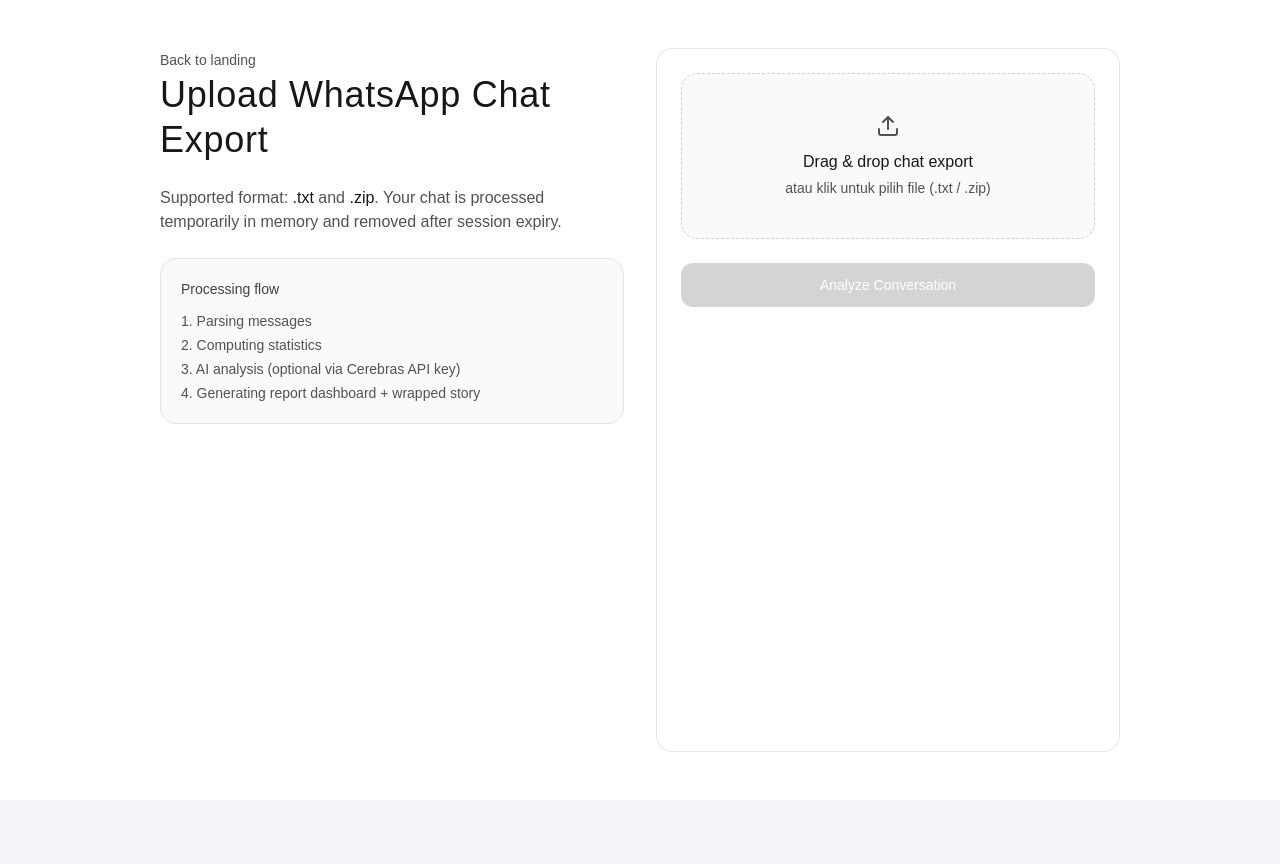
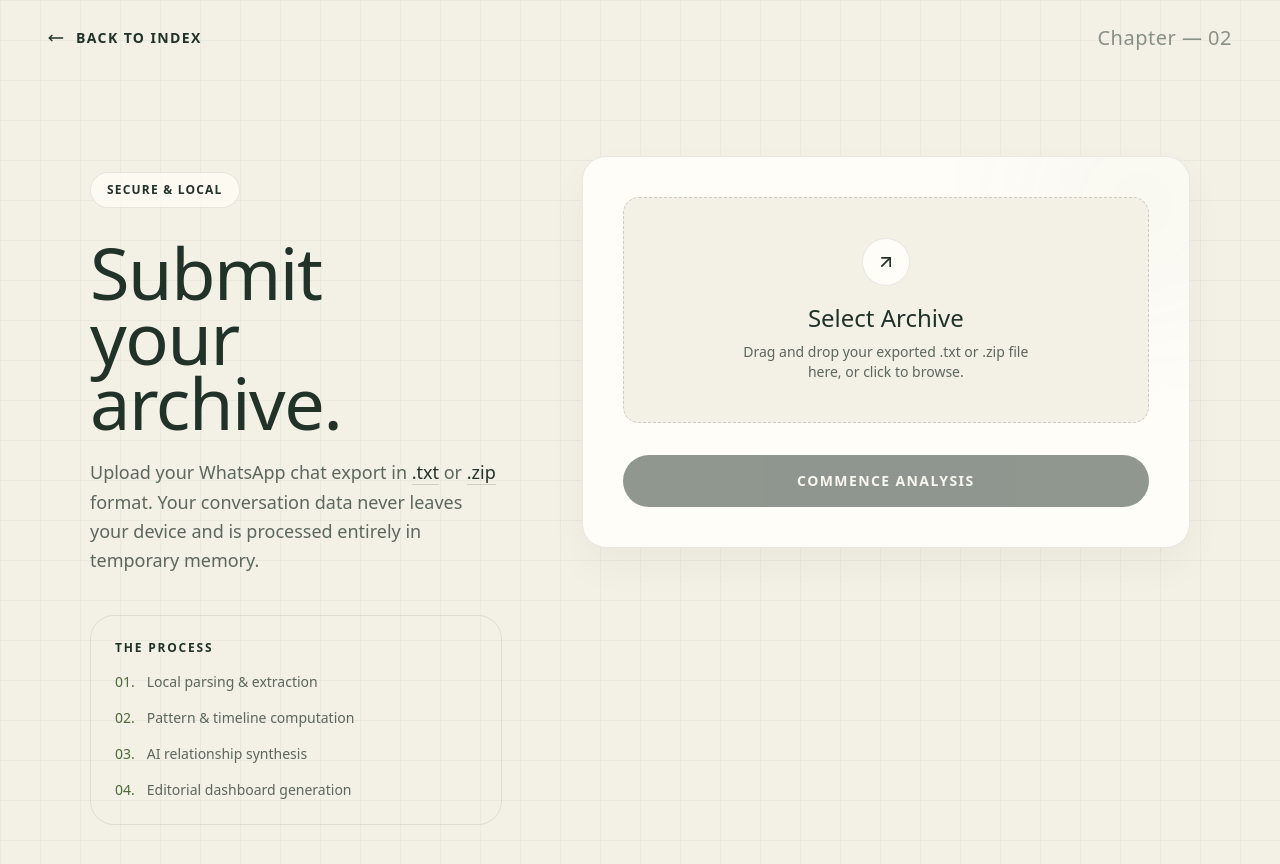
Before and after one commit to zickrian/chat-analysis, a Next.js app: page /upload in a window 1280 px wide. Shown: the top 864 px of the page. Before the commit the page ends 800 px from the top, so only its background shows below. Built offline with nearby package versions, Linux system fonts and the light colour scheme; a small style sheet from the web is missing.

Commit message:
Enhance upload page with new styles and improved upload form functionality

```diff
--- a/app/layout.tsx
+++ b/app/layout.tsx
@@ -26,7 +26,7 @@ export default function RootLayout({
   children: React.ReactNode;
 }>) {
   return (
-    <html lang="en">
+    <html lang="en" className="scroll-smooth">
       <body className={`${mondwest.variable} ${spaceGrotesk.variable} font-sans antialiased`}>
         {children}
       </body>
--- a/app/page.tsx
+++ b/app/page.tsx
@@ -132,18 +132,7 @@ export default function Home() {
       <style>{styles}</style>
       <div className="soft-grid-bg min-h-screen relative overflow-hidden selection:bg-[var(--color-accent)] selection:text-[var(--color-surface-strong)]">
 
-        {/* Minimal Header */}
-        <header className="absolute top-0 left-0 w-full p-6 lg:px-12 z-50 flex justify-between items-center">
-          <div className="font-display text-2xl tracking-wide text-[var(--color-text-main)]">
-            Chat Wrapped
-          </div>
-          <div className="hidden md:flex gap-8 text-sm font-sans font-medium uppercase tracking-widest text-[var(--color-text-soft)]">
-            <a href="#features" className="hover:text-[var(--color-accent)] transition-colors">Index</a>
-            <a href="#privacy" className="hover:text-[var(--color-accent)] transition-colors">Manifesto</a>
-          </div>
-        </header>
-
-        <main className="max-w-[1400px] mx-auto px-6 lg:px-12 pt-32 lg:pt-40 pb-24 min-h-[90vh] flex items-center">
+        <main className="max-w-[1400px] mx-auto px-6 lg:px-12 pt-16 lg:pt-24 pb-24 min-h-[90vh] flex items-center">
           <div className="grid lg:grid-cols-12 gap-16 lg:gap-8 items-center w-full">
 
             {/* Left Col: Content */}
--- a/app/upload/page.tsx
+++ b/app/upload/page.tsx
@@ -1,35 +1,139 @@
 import Link from "next/link";
 import { UploadForm } from "@/components/upload/upload-form";
+import { MoveLeft } from "lucide-react";
+
+const styles = `
+  :root {
+    --color-bg-base: #f3f0e6;
+    --color-bg-muted: #ece6d8;
+    --color-surface-strong: #fffdf8;
+    --color-surface-soft: rgba(255, 252, 245, 0.78);
+    --color-text-main: #213228;
+    --color-text-soft: rgba(33, 50, 40, 0.72);
+    --color-accent: #4d6a37;
+    --color-accent-soft: rgba(77, 106, 55, 0.1);
+    --color-border: rgba(33, 50, 40, 0.1);
+    --color-border-strong: rgba(33, 50, 40, 0.18);
+    --font-display: var(--font-mondwest), serif;
+    --font-sans: var(--font-space), sans-serif;
+  }
+
+  body {
+    background-color: var(--color-bg-base);
+    color: var(--color-text-main);
+    font-family: var(--font-sans);
+  }
+
+  .font-display {
+    font-family: var(--font-display);
+    font-weight: normal;
+  }
+
+  .font-sans {
+    font-family: var(--font-sans);
+  }
+
+  .soft-grid-bg {
+    background-color: var(--color-bg-base);
+    background-image:
+      linear-gradient(rgba(33, 50, 40, 0.04) 1px, transparent 1px),
+      linear-gradient(90deg, rgba(33, 50, 40, 0.04) 1px, transparent 1px);
+    background-size: 40px 40px;
+  }
+
+  .editorial-card {
+    background: var(--color-surface-strong);
+    border: 1px solid var(--color-border);
+    border-radius: 24px;
+    box-shadow: 0 18px 40px rgba(28, 31, 29, 0.04);
+  }
+
+  .editorial-pill {
+    display: inline-flex;
+    align-items: center;
+    gap: 0.55rem;
+    padding: 0.5rem 1rem;
+    border-radius: 999px;
+    border: 1px solid var(--color-border);
+    background: rgba(255, 252, 245, 0.82);
+    font-size: 0.75rem;
+    letter-spacing: 0.1em;
+    text-transform: uppercase;
+    font-weight: 600;
+  }
+`;
 
 export default function UploadPage() {
   return (
-    <div className="min-h-screen bg-white">
-      <main className="mx-auto grid min-h-screen w-full max-w-5xl gap-8 px-4 py-12 sm:px-6 lg:grid-cols-2 lg:px-8">
-        <section className="space-y-6">
-          <Link href="/" className="text-sm text-neutral-600 underline-offset-2 hover:underline">
-            Back to landing
+    <>
+      <style>{styles}</style>
+      <div className="soft-grid-bg min-h-screen relative overflow-hidden selection:bg-[var(--color-accent)] selection:text-[var(--color-surface-strong)] flex flex-col">
+
+        {/* Minimal Header */}
+        <header className="w-full p-6 lg:px-12 z-50 flex justify-between items-center">
+          <Link href="/" className="group flex items-center gap-3 text-sm font-sans font-bold uppercase tracking-widest text-[var(--color-text-main)] hover:text-[var(--color-accent)] transition-colors">
+            <MoveLeft className="w-4 h-4 group-hover:-translate-x-1 transition-transform" /> Back to Index
           </Link>
-          <h1 className="text-4xl leading-tight text-neutral-900">Upload WhatsApp Chat Export</h1>
-          <p className="max-w-lg text-neutral-600">
-            Supported format: <span className="font-medium text-neutral-900">.txt</span> and <span className="font-medium text-neutral-900">.zip</span>.
-            Your chat is processed temporarily in memory and removed after session expiry.
-          </p>
+          <div className="font-display text-xl tracking-wide text-[var(--color-text-main)] opacity-50">
+            Chapter — 02
+          </div>
+        </header>
 
-          <div className="rounded-2xl border border-neutral-200 bg-neutral-50 p-5">
-            <p className="text-sm text-neutral-700">Processing flow</p>
-            <ol className="mt-3 space-y-1 text-sm text-neutral-600">
-              <li>1. Parsing messages</li>
-              <li>2. Computing statistics</li>
-              <li>3. AI analysis (optional via Cerebras API key)</li>
-              <li>4. Generating report dashboard + wrapped story</li>
-            </ol>
+        <main className="flex-grow flex items-center justify-center px-6 py-12 lg:py-20 z-10">
+          <div className="w-full max-w-[1100px] grid lg:grid-cols-12 gap-12 lg:gap-20 items-start">
+
+            {/* Left Content */}
+            <div className="lg:col-span-5 flex flex-col pt-4">
+              <div className="editorial-pill mb-8 self-start">
+                Secure & Local
+              </div>
+
+              <h1 className="font-display text-5xl lg:text-[4.5rem] leading-[0.9] mb-6 tracking-[-0.02em] text-[var(--color-text-main)]">
+                Submit <br/> your archive.
+              </h1>
+
+              <p className="text-[var(--color-text-soft)] text-lg leading-relaxed font-sans font-medium mb-10">
+                Upload your WhatsApp chat export in <span className="text-[var(--color-text-main)] border-b border-[var(--color-border-strong)]">.txt</span> or <span className="text-[var(--color-text-main)] border-b border-[var(--color-border-strong)]">.zip</span> format. Your conversation data never leaves your device and is processed entirely in temporary memory.
+              </p>
+
+              <div className="editorial-card !bg-transparent !shadow-none p-6 mt-auto">
+                <h3 className="font-sans text-xs font-bold uppercase tracking-[0.15em] text-[var(--color-text-main)] mb-4">
+                  The Process
+                </h3>
+                <ul className="space-y-4 font-sans text-sm font-medium text-[var(--color-text-soft)]">
+                  <li className="flex items-start gap-3">
+                    <span className="text-[var(--color-accent)]">01.</span>
+                    Local parsing & extraction
+                  </li>
+                  <li className="flex items-start gap-3">
+                    <span className="text-[var(--color-accent)]">02.</span>
+                    Pattern & timeline computation
+                  </li>
+                  <li className="flex items-start gap-3">
+                    <span className="text-[var(--color-accent)]">03.</span>
+                    AI relationship synthesis
+                  </li>
+                  <li className="flex items-start gap-3">
+                    <span className="text-[var(--color-accent)]">04.</span>
+                    Editorial dashboard generation
+                  </li>
+                </ul>
+              </div>
+            </div>
+
+            {/* Right Content - Form */}
+            <div className="lg:col-span-7 w-full">
+              <div className="editorial-card p-6 md:p-10 relative overflow-hidden group">
+                {/* Decorative soft glow */}
+                <div className="absolute -top-20 -right-20 w-64 h-64 bg-[var(--color-accent)] opacity-[0.03] blur-[60px] rounded-full pointer-events-none" />
+
+                <UploadForm />
+              </div>
+            </div>
+
           </div>
-        </section>
-
-        <section className="rounded-2xl border border-neutral-200 bg-white p-6">
-          <UploadForm />
-        </section>
-      </main>
-    </div>
+        </main>
+      </div>
+    </>
   );
 }
--- a/components/upload/upload-form.tsx
+++ b/components/upload/upload-form.tsx
@@ -2,15 +2,15 @@
 
 import { useState, useEffect } from "react";
 import { useRouter } from "next/navigation";
-import { Loader2, Upload, CheckCircle2 } from "lucide-react";
+import { Loader2, Check, ArrowUpRight, FileText } from "lucide-react";
 
 type Phase = "idle" | "uploading" | "parsing" | "stats" | "ai" | "report" | "done";
 
 const PHASES = [
-  { id: "parsing", label: "Parsing messages" },
-  { id: "stats", label: "Computing statistics" },
-  { id: "ai", label: "Analyzing patterns with AI", ai: true },
-  { id: "report", label: "Generating final report" },
+  { id: "parsing", label: "Parsing local structure" },
+  { id: "stats", label: "Computing chronological data" },
+  { id: "ai", label: "Synthesizing AI narratives", ai: true },
+  { id: "report", label: "Curating final index" },
 ];
 
 export function UploadForm() {
@@ -27,14 +27,14 @@ export function UploadForm() {
 
   const currentStepIndex = getPhaseIndex(phase);
 
-  // Auto-advance phases while uploading to simulate progress before the AI actually finishes
+  // Auto-advance phases while uploading to simulate progress
   useEffect(() => {
     let timeout: NodeJS.Timeout;
 
     if (phase === "parsing") {
-      timeout = setTimeout(() => setPhase("stats"), 600);
+      timeout = setTimeout(() => setPhase("stats"), 800);
     } else if (phase === "stats") {
-      timeout = setTimeout(() => setPhase("ai"), 800);
+      timeout = setTimeout(() => setPhase("ai"), 1200);
     }
 
     return () => clearTimeout(timeout);
@@ -59,28 +59,46 @@ export function UploadForm() {
       const data = (await response.json()) as { reportId?: string; error?: string };
 
       if (!response.ok || !data.reportId) {
-        throw new Error(data.error ?? "Gagal memproses chat");
+        throw new Error(data.error ?? "Failed to process archive");
       }
 
-      // Force the final steps to show completion before redirecting
       setPhase("report");
+      await new Promise((r) => setTimeout(r, 800));
+      setPhase("done");
       await new Promise((r) => setTimeout(r, 600));
-      setPhase("done");
-      await new Promise((r) => setTimeout(r, 500));
 
       router.push(`/dashboard/${data.reportId}/overview`);
     } catch (err) {
       setPhase("idle");
-      setError(err instanceof Error ? err.message : "Terjadi kesalahan");
+      setError(err instanceof Error ? err.message : "An unexpected error occurred");
     }
   }
 
   return (
-    <div className="space-y-6">
-      <label className="flex cursor-pointer flex-col items-center justify-center rounded-2xl border border-dashed border-neutral-300 bg-neutral-50 px-6 py-10 text-center transition hover:border-neutral-500">
-        <Upload className="mb-3 h-6 w-6 text-neutral-600" />
-        <p className="font-medium text-neutral-900">Drag & drop chat export</p>
-        <p className="mt-1 text-sm text-neutral-600">atau klik untuk pilih file (.txt / .zip)</p>
+    <div className="space-y-8 font-sans relative z-10">
+      {/* Upload Dropzone */}
+      <label
+        className={`flex cursor-pointer flex-col items-center justify-center rounded-2xl border border-dashed p-10 text-center transition-all duration-300 ${
+          file
+            ? 'border-[var(--color-accent)] bg-[var(--color-accent-soft)]'
+            : 'border-[var(--color-border-strong)] bg-[var(--color-bg-base)] hover:border-[var(--color-accent)] hover:bg-[var(--color-surface-soft)]'
+        }`}
+      >
+        <div className={`mb-4 w-12 h-12 rounded-full flex items-center justify-center transition-colors ${
+          file ? 'bg-[var(--color-accent)] text-[var(--color-surface-strong)]' : 'bg-[var(--color-surface-strong)] text-[var(--color-text-main)] border border-[var(--color-border)]'
+        }`}>
+          {file ? <FileText className="w-5 h-5" /> : <ArrowUpRight className="w-5 h-5" />}
+        </div>
+
+        <p className="font-display text-2xl text-[var(--color-text-main)] mb-2">
+          {file ? 'Archive Selected' : 'Select Archive'}
+        </p>
+        <p className="text-sm text-[var(--color-text-soft)] font-medium max-w-xs mx-auto">
+          {file
+            ? file.name
+            : 'Drag and drop your exported .txt or .zip file here, or click to browse.'}
+        </p>
+
         <input
           type="file"
           accept=".txt,.zip"
@@ -89,59 +107,68 @@ export function UploadForm() {
         />
       </label>
 
-      {file ? (
-        <div className="rounded-xl border border-neutral-200 px-4 py-3 text-sm text-neutral-700">File: {file.name}</div>
-      ) : null}
-
+      {/* Action Button */}
       <button
         type="button"
         onClick={handleAnalyze}
         disabled={!file || phase !== "idle"}
-        className="inline-flex w-full items-center justify-center gap-2 rounded-xl bg-neutral-900 px-4 py-3 text-sm font-medium text-white transition hover:bg-neutral-700 disabled:cursor-not-allowed disabled:bg-neutral-300"
+        className="w-full flex items-center justify-center gap-3 py-4 rounded-full bg-[var(--color-text-main)] text-[var(--color-bg-base)] font-sans text-sm font-bold uppercase tracking-[0.1em] transition-all duration-300 disabled:opacity-50 disabled:cursor-not-allowed hover:bg-[var(--color-accent)] hover:-translate-y-1 hover:shadow-[0_12px_30px_rgba(77,106,55,0.2)]"
       >
-        {phase === "idle" ? "Analyze Conversation" : <Loader2 className="h-4 w-4 animate-spin" />}
-        {phase === "idle" ? null : phase === "done" ? "Redirecting to Dashboard..." : "Processing"}
+        {phase === "idle" ? (
+          "Commence Analysis"
+        ) : (
+          <>
+            <Loader2 className="h-4 w-4 animate-spin" />
+            {phase === "done" ? "Redirecting..." : "Processing"}
+          </>
+        )}
       </button>
 
-      {phase !== "idle" ? (
-        <div className="rounded-xl border border-neutral-200 bg-white p-4">
-          <p className="text-sm font-medium text-neutral-900 mb-3">Processing steps</p>
-          <div className="space-y-3 text-sm">
+      {/* Progress Tracker */}
+      {phase !== "idle" && (
+        <div className="pt-4 space-y-4">
+          <p className="text-xs font-bold uppercase tracking-[0.15em] text-[var(--color-text-main)] mb-6 border-b border-[var(--color-border)] pb-4">
+            Analysis Progress
+          </p>
+          <div className="space-y-1">
             {PHASES.map((item, index) => {
-              const isPast = index < currentStepIndex;
-              const isCurrent = index === currentStepIndex;
+              const isPast = index < currentStepIndex || phase === "done";
+              const isCurrent = index === currentStepIndex && phase !== "done";
 
               return (
                 <div
                   key={item.id}
-                  className={`flex items-center justify-between rounded-lg px-3 py-2.5 transition-all duration-500 ${
-                    isCurrent ? 'bg-blue-50 border border-blue-100' :
-                    isPast ? 'bg-neutral-50 border border-transparent' :
-                    'bg-transparent opacity-50 border border-transparent'
+                  className={`flex items-center justify-between p-3 rounded-xl transition-all duration-500 ${
+                    isCurrent ? 'bg-[var(--color-surface-soft)] border border-[var(--color-border)]' : 'bg-transparent border border-transparent'
                   }`}
                 >
-                  <div className="flex items-center gap-2">
+                  <div className="flex items-center gap-3">
+                    <span className={`font-mono text-xs w-6 opacity-40 ${
+                      isCurrent || isPast ? 'text-[var(--color-text-main)]' : 'text-[var(--color-text-soft)]'
+                    }`}>
+                      0{index + 1}
+                    </span>
+                    <span className={`font-medium text-sm transition-colors ${
+                      isCurrent ? 'text-[var(--color-text-main)]' :
+                      isPast ? 'text-[var(--color-text-soft)]' :
+                      'text-[var(--color-text-soft)] opacity-40'
+                    }`}>
+                      {item.label}
+                    </span>
                     {item.ai && (
-                      <span className="flex h-5 w-5 items-center justify-center rounded-full bg-indigo-100 text-[10px] font-bold text-indigo-600">
+                      <span className="px-2 py-0.5 rounded-full bg-[var(--color-text-main)] text-[var(--color-bg-base)] text-[10px] font-bold tracking-wider uppercase ml-2">
                         AI
                       </span>
                     )}
-                    <span className={`font-medium ${
-                      isCurrent ? 'text-blue-700' :
-                      isPast ? 'text-neutral-700' :
-                      'text-neutral-500'
-                    }`}>
-                      {item.label}
-                    </span>
                   </div>
 
                   <div className="flex items-center">
                     {isPast ? (
-                      <CheckCircle2 className="h-5 w-5 text-emerald-500" />
+                      <Check className="h-4 w-4 text-[var(--color-accent)]" />
                     ) : isCurrent ? (
-                      <Loader2 className="h-5 w-5 animate-spin text-blue-600" />
+                      <Loader2 className="h-4 w-4 animate-spin text-[var(--color-text-main)]" />
                     ) : (
-                      <div className="h-2 w-2 rounded-full bg-neutral-300" />
+                      <div className="h-1.5 w-1.5 rounded-full bg-[var(--color-text-soft)] opacity-20" />
                     )}
                   </div>
                 </div>
@@ -149,9 +176,15 @@ export function UploadForm() {
             })}
           </div>
         </div>
-      ) : null}
+      )}
 
-      {error ? <p className="text-sm text-red-600 font-medium p-3 bg-red-50 rounded-lg border border-red-100">{error}</p> : null}
+      {/* Error State */}
+      {error && (
+        <div className="p-4 rounded-xl bg-red-50 border border-red-100 text-red-800 text-sm font-medium flex items-center gap-3">
+          <div className="w-2 h-2 rounded-full bg-red-500" />
+          {error}
+        </div>
+      )}
     </div>
   );
 }
```
